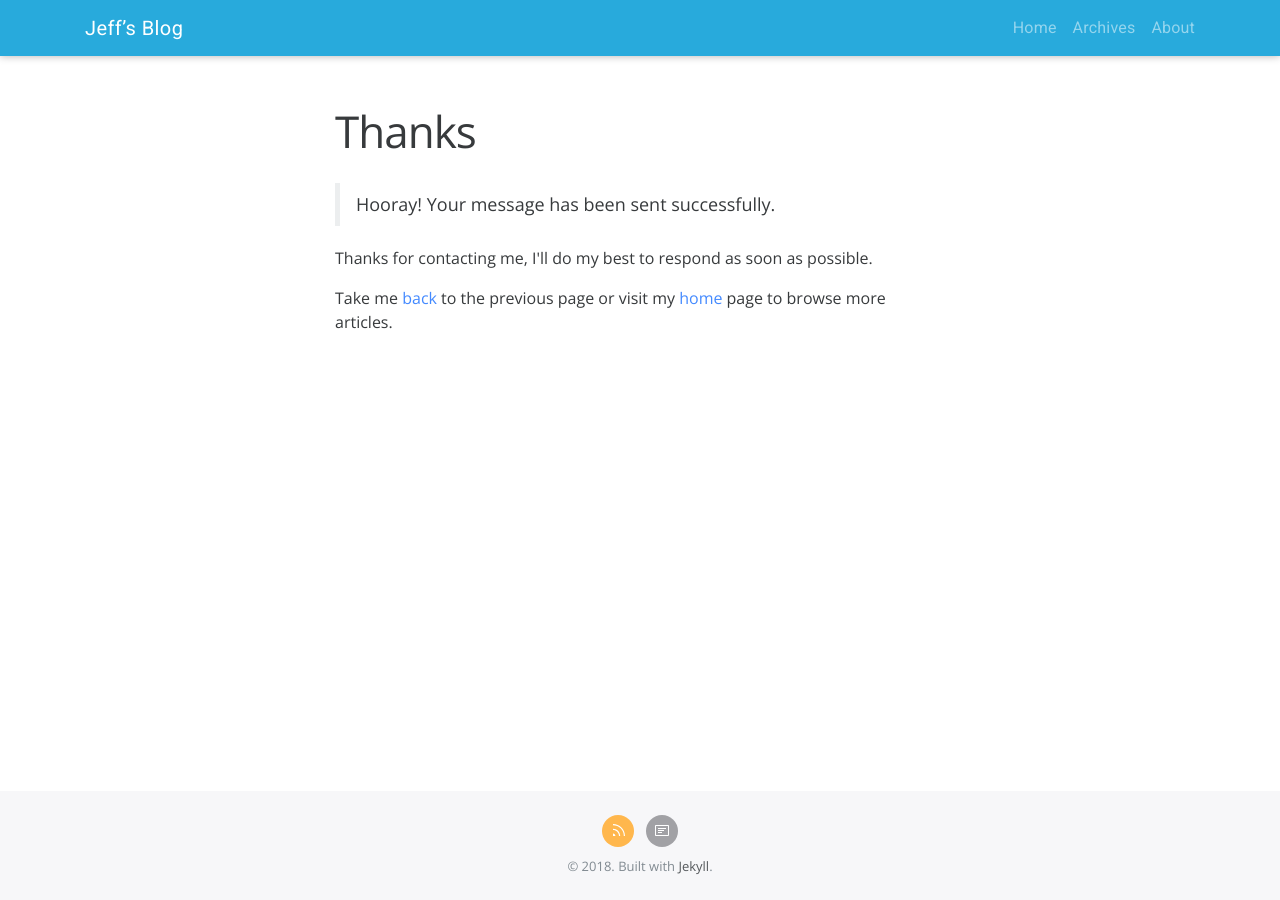
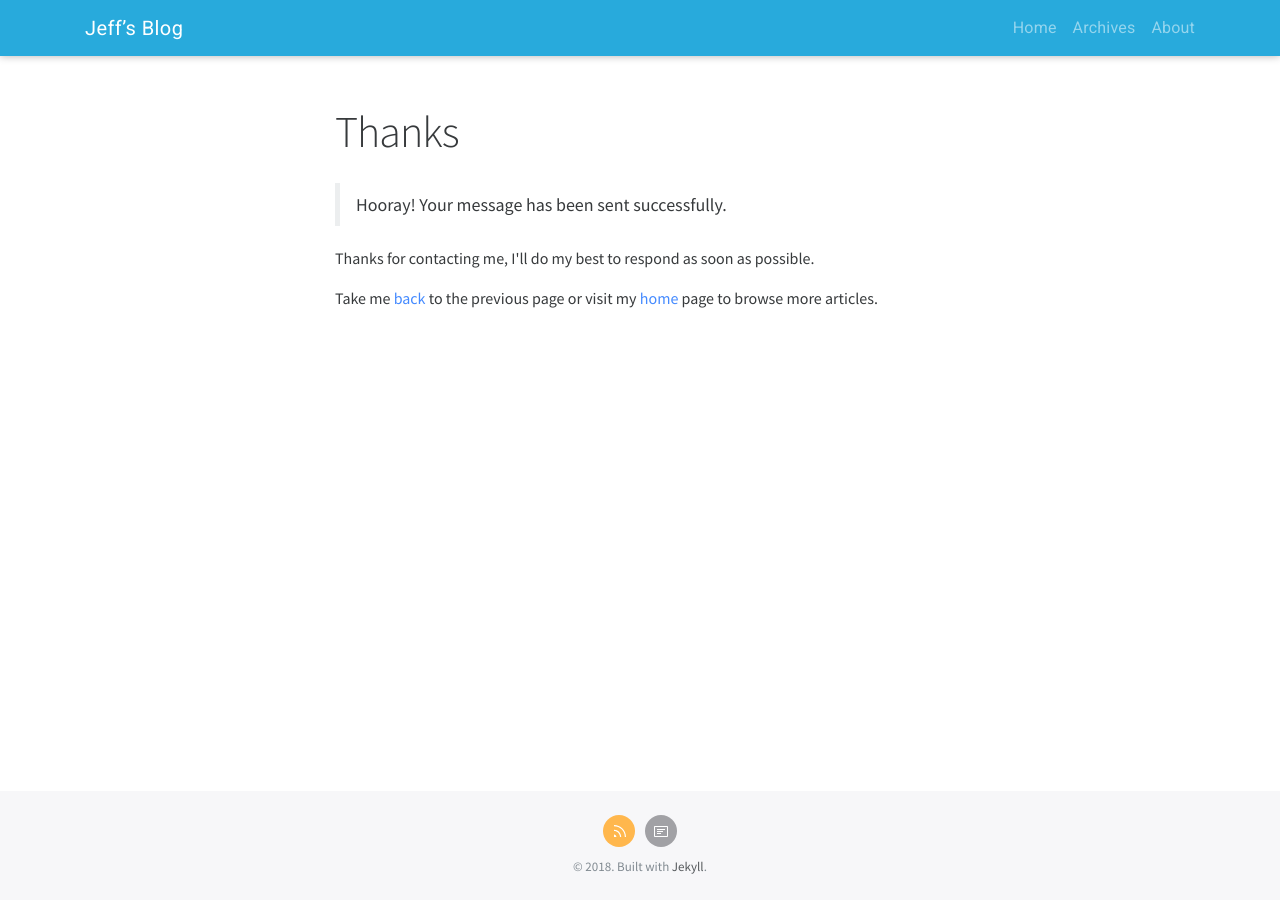
Before and after one commit to jefx07/jefx07.github.io, a Jekyll site: the page built from thanks.html, in a window 1280 px wide. Built offline with Jekyll 4.4.1, drawn with Linux system fonts in a browser that asks for light colours; nearby versions of some CDN libraries.

Commit message:
test fonts

```diff
--- a/_includes/header.html
+++ b/_includes/header.html
@@ -5,15 +5,17 @@
     <meta name="description" content="{% if page.description %}{{ page.description | strip_html | normalize_whitespace | truncate: 160 | escape }}{% else %}{{ site.description | strip_html | normalize_whitespace | truncate: 160 | escape }}{% endif %}">
     <meta name="generator" content="Jekyll v{{ jekyll.version }}">
     {% if page.title == "Home" and site.google_verify %}<meta name="google-site-verification" content="{{ site.google_verify }}">{% endif %}
-    <meta name="robots" content="noodp"/>
+    <meta name="robots" content="noodp">
     <link rel="canonical" href="{{ page.url | replace:'index.html','' | absolute_url }}">
     {% if page.title == "Home" %}<script type='application/ld+json'>{"@context":"http:\/\/schema.org","@type":"WebSite","@id":"#website","url":"https:\/\/jefx07.github.io\/","name":"Jeff\u2019s Blog","potentialAction":{"@type":"SearchAction","target":"https:\/\/jefx07.github.io\/?s={search_term_string}","query-input":"required name=search_term_string"}}</script>
     <script type='application/ld+json'>{"@context":"http:\/\/schema.org","@type":"Person","url":"https:\/\/jefx07.github.io\/","sameAs":[],"@id":"#person","name":"Jeff Weston"}</script>{% endif %}
     <link rel="alternate" type="application/rss+xml" title="RSS Feed" href="{{ '/feed.xml' | relative_url }}">
     <link rel="alternate" type="application/atom+xml" title="ATOM Feed" href="{{ '/feed.atom' | relative_url }}">
     <link rel="stylesheet" href="https://fonts.googleapis.com/css?family=Open+Sans:300,400,400i,600,700%7CRoboto%7CSource+Code+Pro">
+    <link href="https://fonts.googleapis.com/css?family=Source+Sans+Pro:300,400,400i,600,700" rel="stylesheet">
     <link rel="stylesheet" href="{{ '/assets/css/styles.css' | relative_url }}">
 
     <link rel="apple-touch-icon" href="{{ '/apple-touch-icon.png' | relative_url }}" sizes="180x180">
     <link rel="icon" type="image/png" href="{{ '/favicon-32x32.png' | relative_url }}" sizes="32x32">
+    <meta name="theme-color" content="#28aadc">
   </head>
--- a/_sass/scss/_custom.scss
+++ b/_sass/scss/_custom.scss
@@ -22,7 +22,8 @@
 
 // Typography
 //
-$font-family-sans-serif: 'Open Sans', sans-serif;
+//$font-family-sans-serif: 'Open Sans', sans-serif;
+$font-family-sans-serif: 'Source Sans Pro', sans-serif;
 $font-family-monospace:  'Source Code Pro', monospace;
 
 $font-size-base:            1rem;
```
